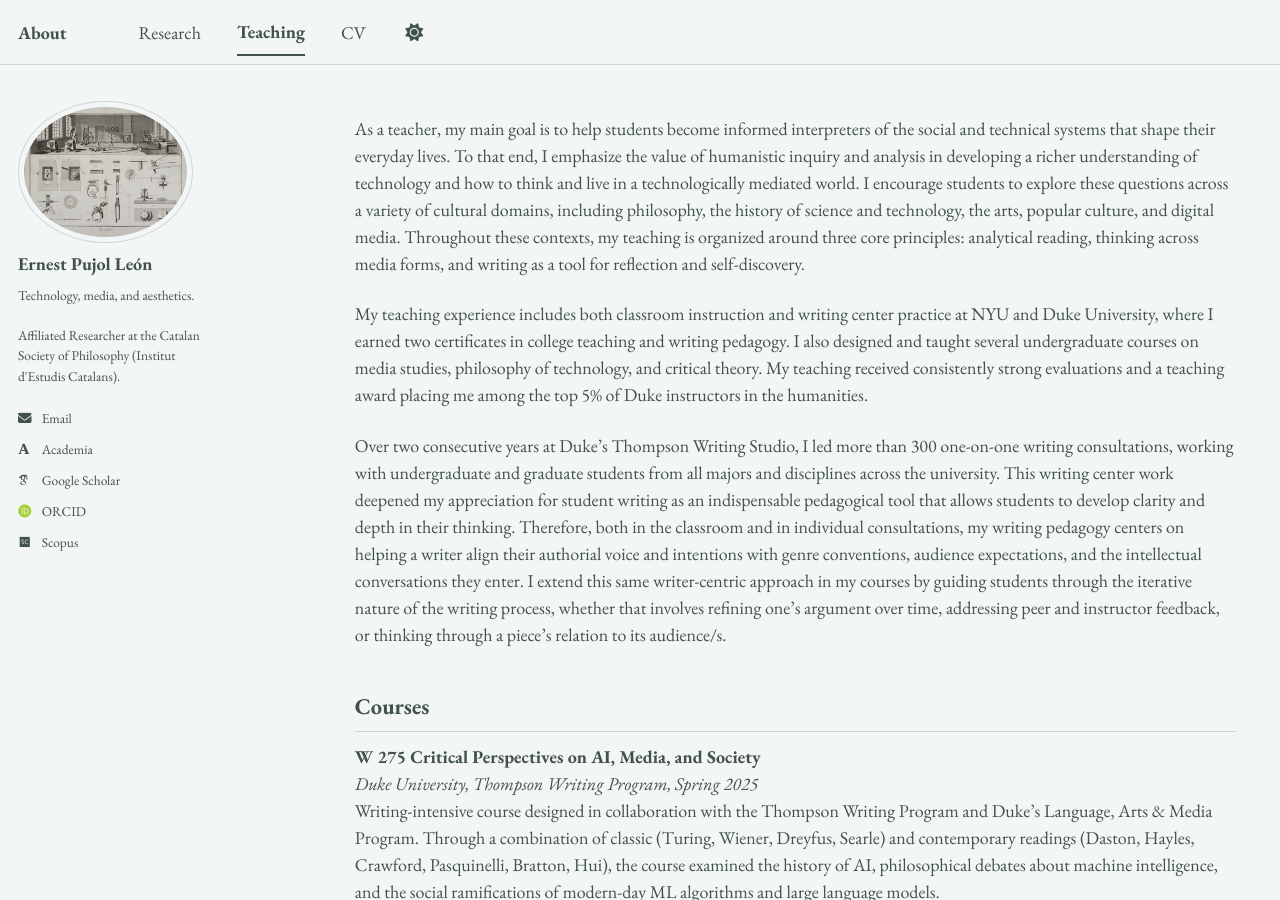
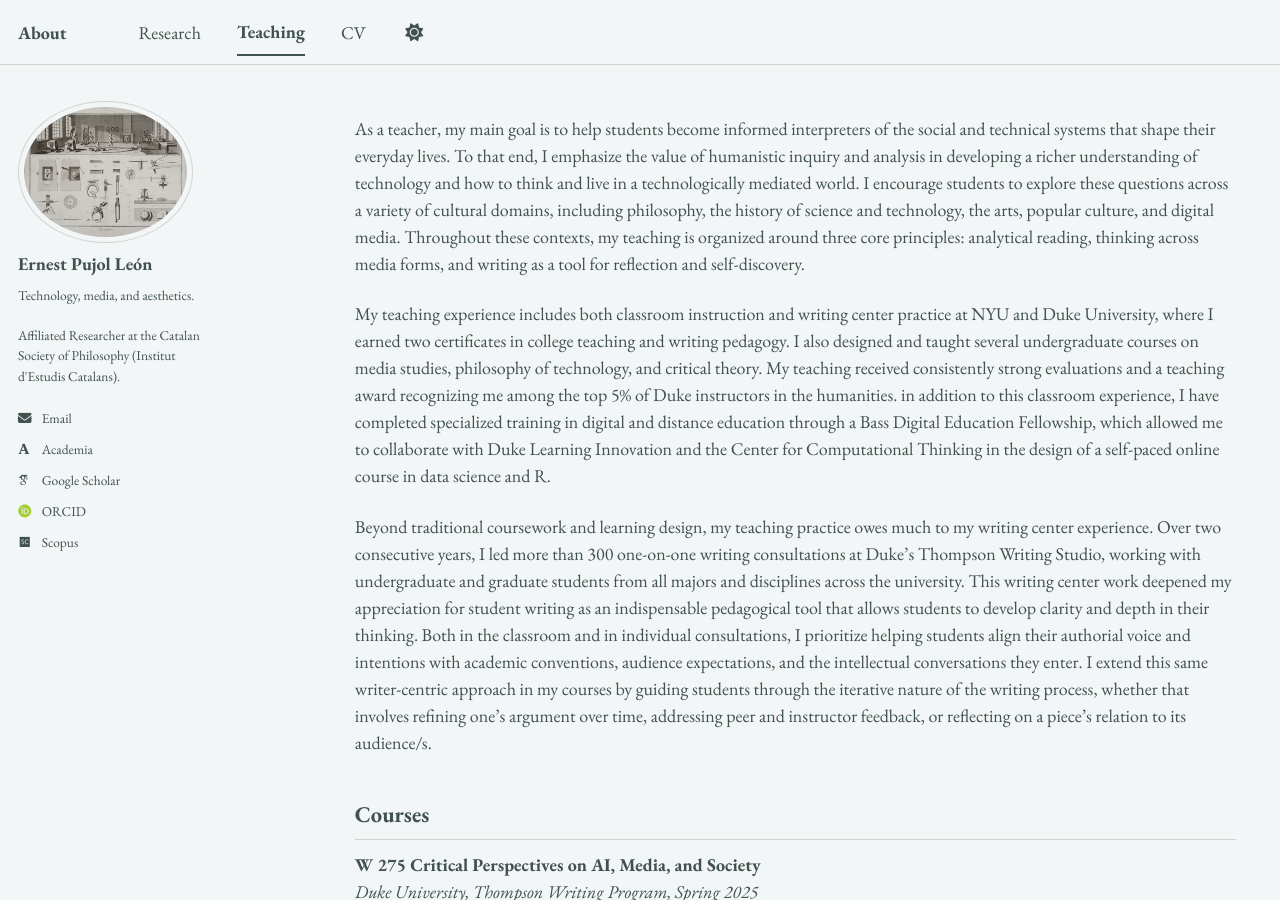
Before and after one commit to epujol90/epujol90.github.io, a Jekyll site: the page built from _pages/teaching.md, in a window 1280 px wide and 900 px high. Built offline with Jekyll 4.4.1, drawn with Linux system fonts in a browser that asks for light colours; some web fonts are replaced; a script bundle is joined from its source files by our own code; library files that are not in the unit come from our copies.

Commit message:
Update teaching.md

```diff
--- a/_pages/teaching.md
+++ b/_pages/teaching.md
@@ -7,9 +7,9 @@ author_profile: true
 
 As a teacher, my main goal is to help students become informed interpreters of the social and technical systems that shape their everyday lives. To that end, I emphasize the value of humanistic inquiry and analysis in developing a richer understanding of technology and how to think and live in a technologically mediated world. I encourage students to explore these questions across a variety of cultural domains, including philosophy, the history of science and technology, the arts, popular culture, and digital media. Throughout these contexts, my teaching is organized around three core principles: analytical reading, thinking across media forms, and writing as a tool for reflection and self-discovery.
 
-My teaching experience includes both classroom instruction and writing center practice at NYU and Duke University, where I earned two certificates in college teaching and writing pedagogy. I also designed and taught several undergraduate courses on media studies, philosophy of technology, and critical theory. My teaching received consistently strong evaluations and a teaching award placing me among the top 5% of Duke instructors in the humanities.
+My teaching experience includes both classroom instruction and writing center practice at NYU and Duke University, where I earned two certificates in college teaching and writing pedagogy. I also designed and taught several undergraduate courses on media studies, philosophy of technology, and critical theory. My teaching received consistently strong evaluations and a teaching award recognizing me among the top 5% of Duke instructors in the humanities. in addition to this classroom experience, I have completed specialized training in digital and distance education through a Bass Digital Education Fellowship, which allowed me to collaborate with Duke Learning Innovation and the Center for Computational Thinking in the design of a self-paced online course in data science and R.
 
-Over two consecutive years at Duke’s Thompson Writing Studio, I led more than 300 one-on-one writing consultations, working with undergraduate and graduate students from all majors and disciplines across the university. This writing center work deepened my appreciation for student writing as an indispensable pedagogical tool that allows students to develop clarity and depth in their thinking. Therefore, both in the classroom and in individual consultations, my writing pedagogy centers on helping a writer align their authorial voice and intentions with genre conventions, audience expectations, and the intellectual conversations they enter. I extend this same writer-centric approach in my courses by guiding students through the iterative nature of the writing process, whether that involves refining one's argument over time, addressing peer and instructor feedback, or thinking through a piece’s relation to its audience/s.
+Beyond traditional coursework and learning design, my teaching practice owes much to my writing center experience. Over two consecutive years, I led more than 300 one-on-one writing consultations at Duke's Thompson Writing Studio, working with undergraduate and graduate students from all majors and disciplines across the university. This writing center work deepened my appreciation for student writing as an indispensable pedagogical tool that allows students to develop clarity and depth in their thinking. Both in the classroom and in individual consultations, I prioritize helping students align their authorial voice and intentions with academic conventions, audience expectations, and the intellectual conversations they enter. I extend this same writer-centric approach in my courses by guiding students through the iterative nature of the writing process, whether that involves refining one's argument over time, addressing peer and instructor feedback, or reflecting on a piece’s relation to its audience/s.
 
 
 ## Courses
```
